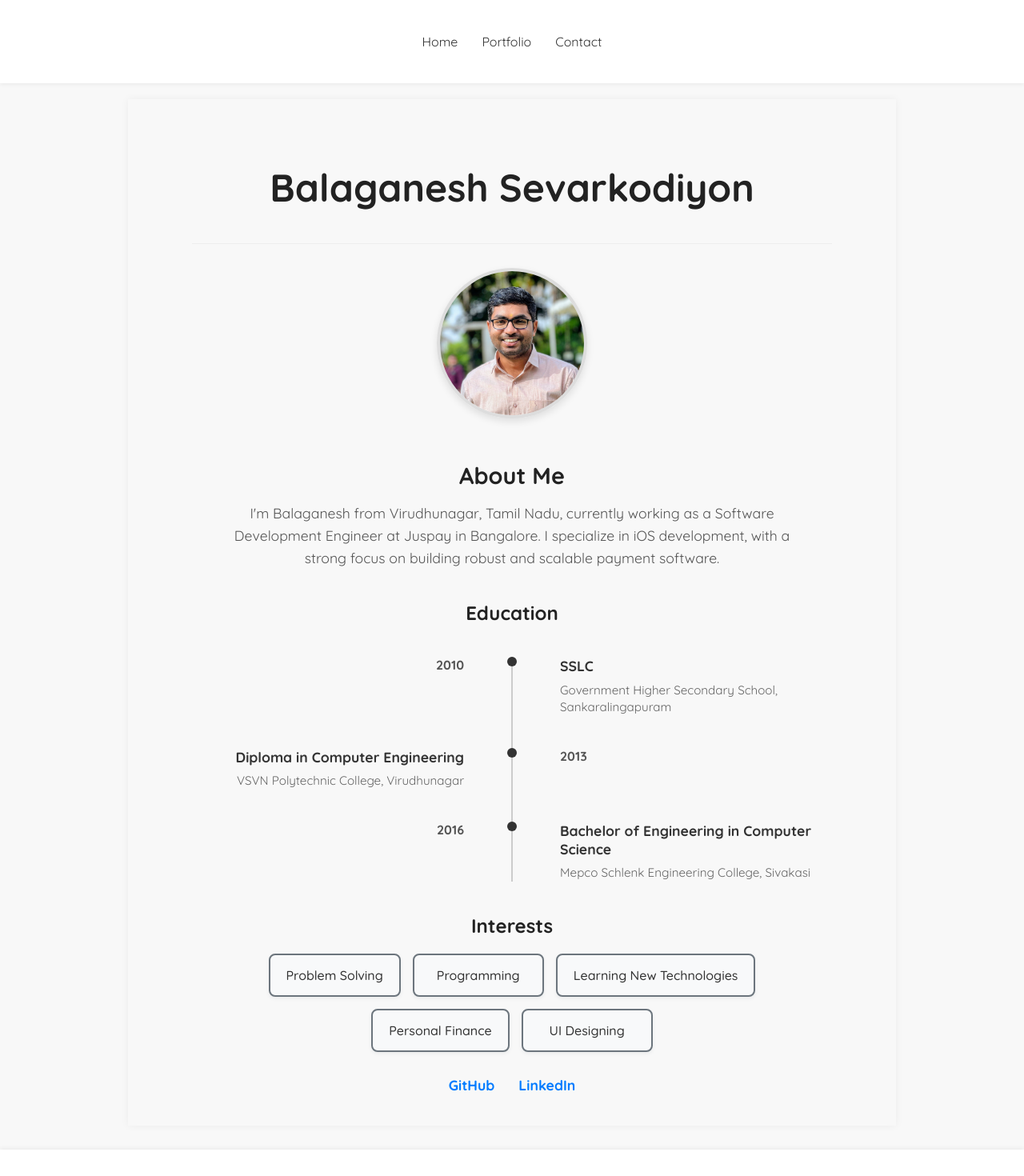
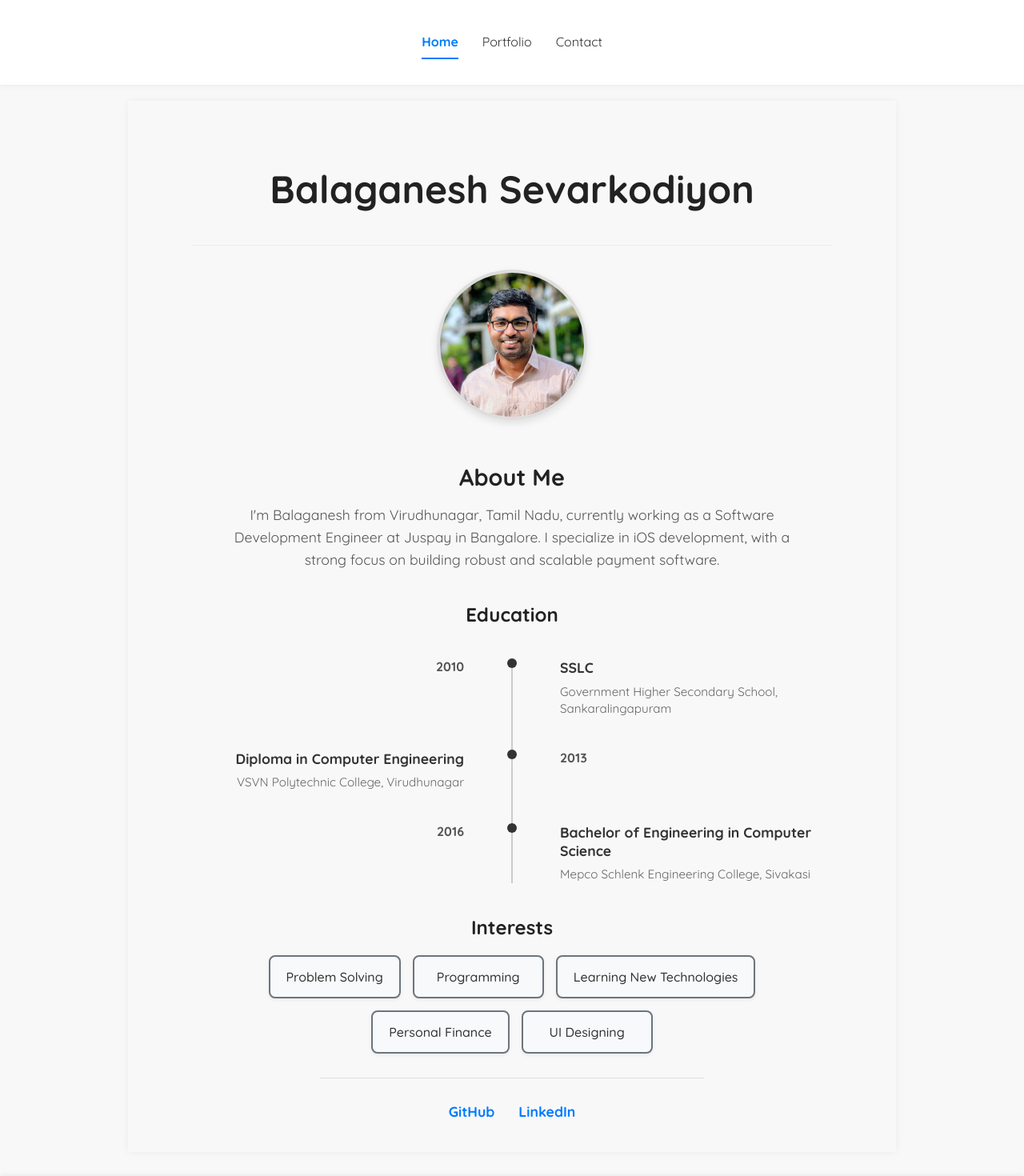
Before and after one commit to balaganeshbala/website-2025, a Next.js app: page / in a window 1280 px wide. Shown: the top 1470 px of the page at 80% size. Built offline with nearby package versions, Linux system fonts and the light colour scheme.

Commit message:
UI improvements

```diff
--- a/src/app/globals.css
+++ b/src/app/globals.css
@@ -37,6 +37,17 @@ nav ul li a {
     text-decoration: none;
     padding: 10px 0;
     display: inline-block;
+    transition: color 0.3s ease;
+}
+
+nav ul li a.active-link {
+    color: #007bff; /* Blue color for active link */
+    font-weight: bold;
+    border-bottom: 2px solid #007bff; /* Underline for active link */
+}
+
+nav ul li a:hover {
+    color: #007bff; /* Blue color on hover */
 }
 
 main {
@@ -149,8 +160,16 @@ section {
     box-shadow: 0 2px 4px rgba(108, 117, 125, 0.1);
 }
 
+.divider {
+    width: 60%;
+    height: 1px;
+    background-color: #ddd;
+    margin: 30px auto;
+    border: none;
+}
+
 .social-links {
-    margin-top: 30px; /* More space above social links */
+    margin-top: 20px; /* Reduced margin since divider provides spacing */
 }
 
 .social-links a {
--- a/src/app/page.tsx
+++ b/src/app/page.tsx
@@ -61,10 +61,11 @@ export default function Home() {
               <div className="interest-box">Personal Finance</div>
               <div className="interest-box">UI Designing</div>
             </div>
-            </div>
+            <div className="divider"></div>
             <div className="social-links">
               <a href="https://github.com/balaganeshbala" target="_blank" rel="noopener noreferrer">GitHub</a>
               <a href="https://in.linkedin.com/in/balaganeshbala" target="_blank" rel="noopener noreferrer">LinkedIn</a>
+            </div>
             </div>
           </section>
         );
@@ -104,9 +105,9 @@ export default function Home() {
             <div className="bar"></div>
           </div>
           <ul className={`nav-links ${isMenuOpen ? "open" : ""}`}>
-            <li><Link href="#" onClick={(e) => handleNavLinkClick(e, "hero")}>Home</Link></li>
-            <li><Link href="#" onClick={(e) => { e.preventDefault(); console.log('Portfolio clicked!'); setActiveSection("portfolio"); setIsMenuOpen(false); }}>Portfolio</Link></li>
-            <li><Link href="#" onClick={(e) => handleNavLinkClick(e, "contact")}>Contact</Link></li>
+            <li><Link href="#" onClick={(e) => handleNavLinkClick(e, "hero")} className={activeSection === "hero" ? "active-link" : ""}>Home</Link></li>
+            <li><Link href="#" onClick={(e) => { e.preventDefault(); console.log('Portfolio clicked!'); setActiveSection("portfolio"); setIsMenuOpen(false); }} className={activeSection === "portfolio" ? "active-link" : ""}>Portfolio</Link></li>
+            <li><Link href="#" onClick={(e) => handleNavLinkClick(e, "contact")} className={activeSection === "contact" ? "active-link" : ""}>Contact</Link></li>
           </ul>
         </nav>
       </header>
```
